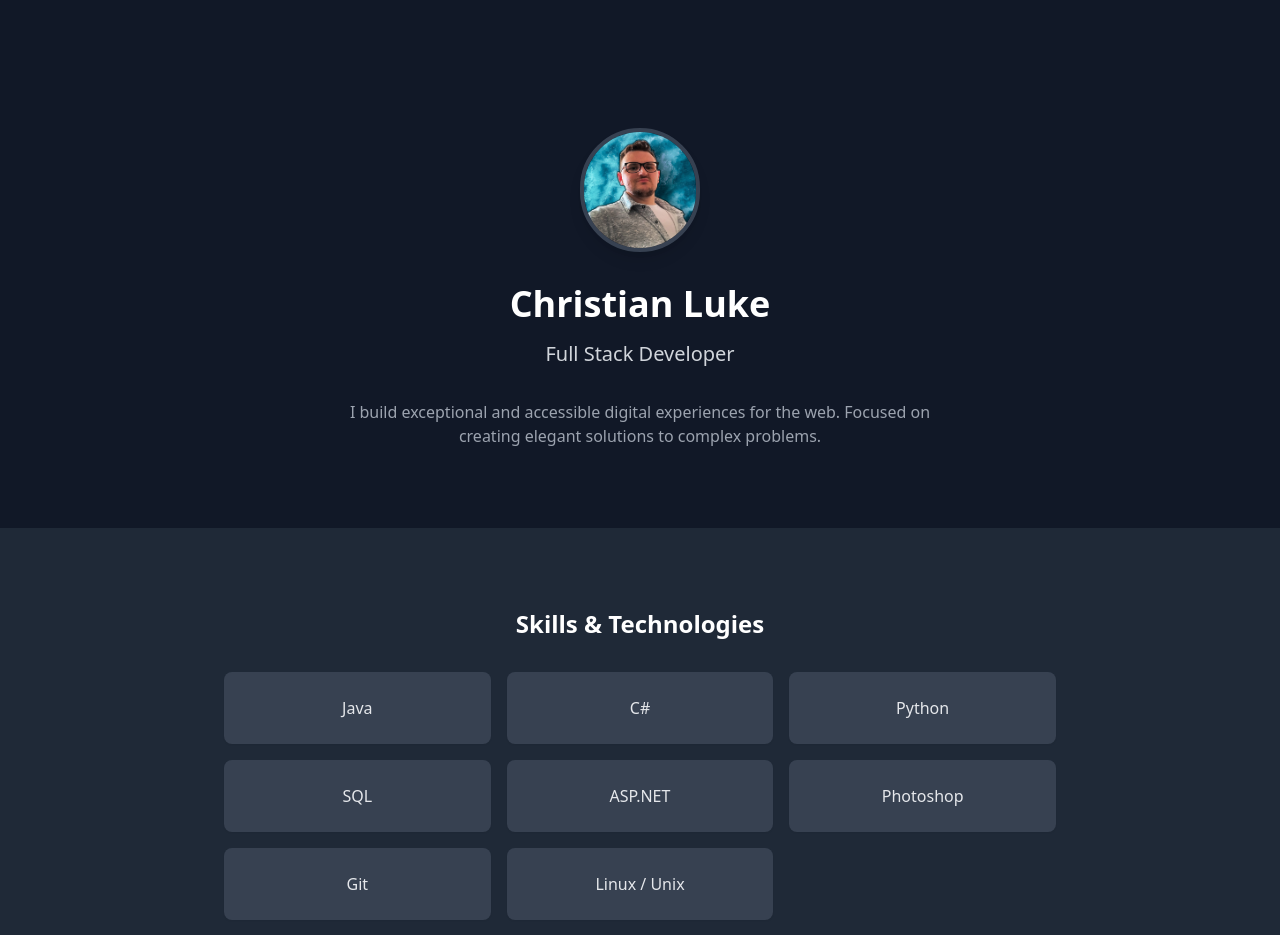
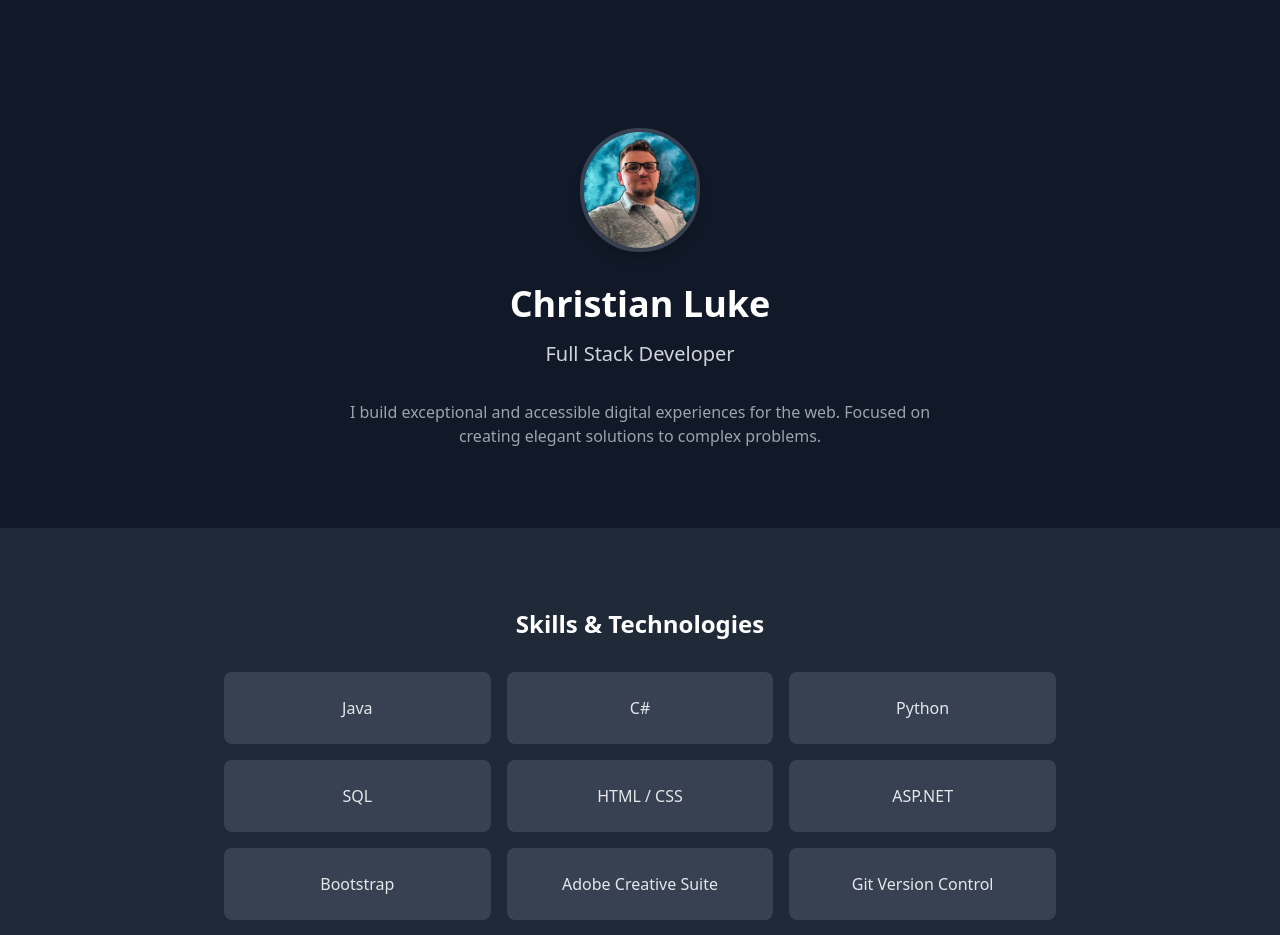
Before and after one commit to Torch178/Professional_Portfolio, a Next.js app: page / in a window 1280 px wide. Shown: the top 935 px of the page. Built offline with nearby package versions, Linux system fonts and the light colour scheme.

Commit message:
Added a few more skills

```diff
--- a/app/components/SkillsSection.tsx
+++ b/app/components/SkillsSection.tsx
@@ -1,5 +1,5 @@
 export default function SkillsSection() {
-	const skills = ['Java', 'C#', 'Python', 'SQL', 'ASP.NET', 'Photoshop', 'Git', 'Linux / Unix'];
+	const skills = ['Java', 'C#', 'Python', 'SQL', 'HTML / CSS' , 'ASP.NET', 'Bootstrap', 'Adobe Creative Suite', 'Git Version Control', 'Linux / Windows'];
 
 	return (
 		<section className="bg-gray-800 py-12 sm:py-20">
```
